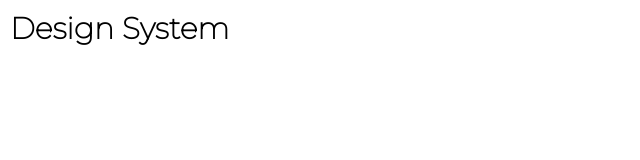
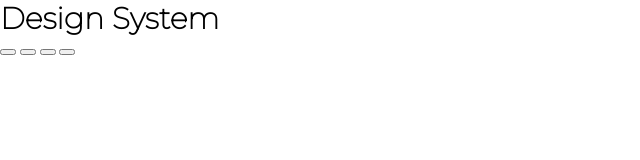
Before and after one commit to wesjrock/my-landing-page, a plain HTML site: page src/design-system.html in a window 1280 px wide. Shown: the whole page, without its empty margins (0-640 px from the left). Drawn offline with Linux system fonts and the light colour scheme.

Commit message:
04 - Refactored code

```diff
--- a/src/design-system.html
+++ b/src/design-system.html
@@ -5,9 +5,16 @@
     <meta http-equiv="X-UA-Compatible" content="IE=edge" />
     <meta name="viewport" content="width=device-width, initial-scale=1.0" />
     <link rel="stylesheet" type="text/css" href="styles/index.css" />
+    <link rel="stylesheet" href="https://fonts.googleapis.com/css2?family=Montserrat:wght@100&display=swap">
     <title>Design System</title>
   </head>
   <body>
     <h1>Design System</h1>
+    <div class="">
+      <button class=""></button>
+      <button class=""></button>
+      <button class=""></button>
+      <button class=""></button>
+    </div>
   </body>
 </html>
--- /dev/null
+++ b/src/styles/elements/_button.css
@@ -0,0 +1,4 @@
+button {
+  border-radius: ;
+  padding: ;
+}
--- a/src/styles/index.css
+++ b/src/styles/index.css
@@ -1,8 +1,6 @@
+@import 'settings/_defaults.css';
+
 @import 'generic/_box-sizing.css';
 @import 'generic/_resets.css';
 
-@import 'settings/_defaults.css';
-@import 'settings/_colors.css';
-@import 'settings/_fonts.css';
-
 @import 'elements/_body.css';
--- a/src/styles/settings/_colors.css
+++ /dev/null
@@ -1,13 +0,0 @@
-*,
-*::before,
-*::after {
-  --black:            #000000;
-  --light-grey:       #E6E6E6;
-  --dark-grey:        #B3B3B3;
-  --light-yellow:     #ffe21d;
-  --dark-yellow:      #ffd21d;
-  --light-blue:       #24afff;
-  --dark-blue:        #248bff;
-  --red:              #f26c6c;
-  --green:            #27b667;
-}
--- a/src/styles/settings/_defaults.css
+++ b/src/styles/settings/_defaults.css
@@ -1,12 +1,19 @@
-*,
-*::before,
-*::after {
+:root{
+  /* Colors */
+  --black:            #000000;
+  --light-grey:       #E6E6E6;
+  --dark-grey:        #B3B3B3;
+  --light-yellow:     #ffe21d;
+  --dark-yellow:      #ffd21d;
+  --light-blue:       #24afff;
+  --dark-blue:        #248bff;
+  --red:              #f26c6c;
+  --green:            #27b667;
+
+  /* Fonts */
   --font-montserrat:    'Montserrat', sans-serif;
 
   --font-size-default:  15px;
   --font-size-big:      20px;
   --font-size-small:    10px;
-
-  --default-space:      10px;
-  --no-space:           0px;
 }
--- a/src/styles/settings/_fonts.css
+++ /dev/null
@@ -1 +0,0 @@
-@import url('https://fonts.googleapis.com/css2?family=Montserrat:wght@100&display=swap');
```
Also changed, not shown: src/index.html (+1 -0 lines), README.md.
